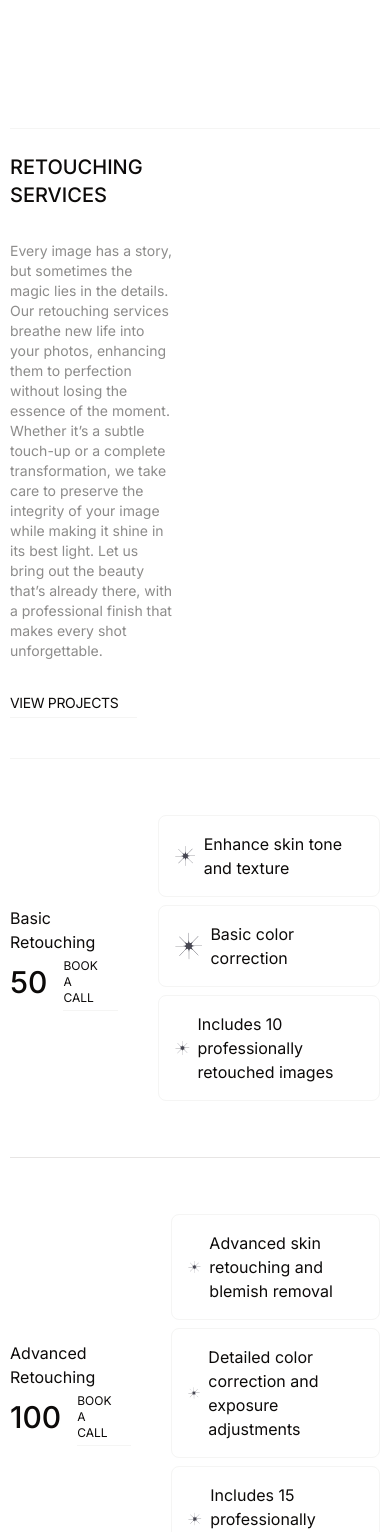
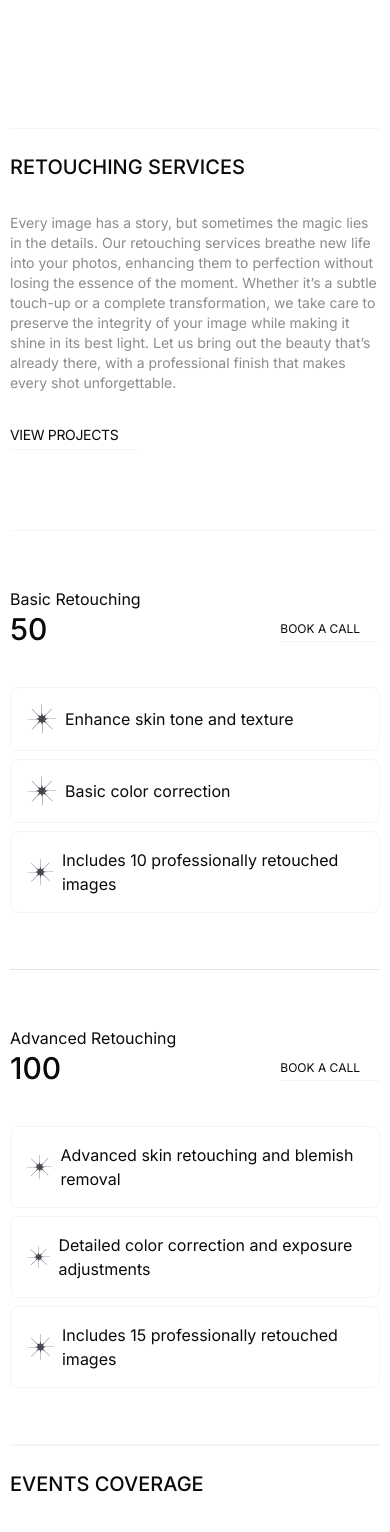
Before and after one commit to theHoracle/Photography-portfolio, a Next.js app: page /services in a window 390 px wide. Shown: the part 780-2312 px from the top of the page. Built offline with nearby package versions, Linux system fonts and the light colour scheme; no server answers; the database is empty.

Commit message:
added responsiveness to services

```diff
--- a/src/components/Plans.tsx
+++ b/src/components/Plans.tsx
@@ -12,7 +12,7 @@ const Plans = () => {
         <div key={index}>
           <div className="border-y border-accent">
             {/* desc */}
-            <div className="flex items-center gap-10 border-b pb-10 border-accent">
+            <div className="flex flex-col md:flex-row items-center gap-10 border-b pb-10 border-accent">
               <div className="flex-1 mt-6 flex flex-col gap-8 items-start">
               <Heading className="text-xl">{service.category}</Heading>
               <Paragraph className="text-sm text-accent-foreground/50">{service.description}</Paragraph>
@@ -29,10 +29,10 @@ const Plans = () => {
                   <li key={index}
                   className="py-14"
                   >
-                    <div className="flex items-center gap-10">
+                    <div className="flex flex-col md:flex-row  md:items-center gap-10">
                       <div className="flex-1 flex flex-col">
                         <p>{plan.type}</p>
-                        <div className="flex gap-4 items-center">
+                        <div className="flex gap-4 items-center justify-between md:justify-start">
                         <Heading>{plan.price}</Heading>
                         <Link href="/contact" className="uppercase text-xs border-b hover:border-transparent border-accent flex items-center gap-1 max-w-fit py-1 transition-all">Book a call <UpRightArrow className="size-4" /></Link>
                         </div>
```
